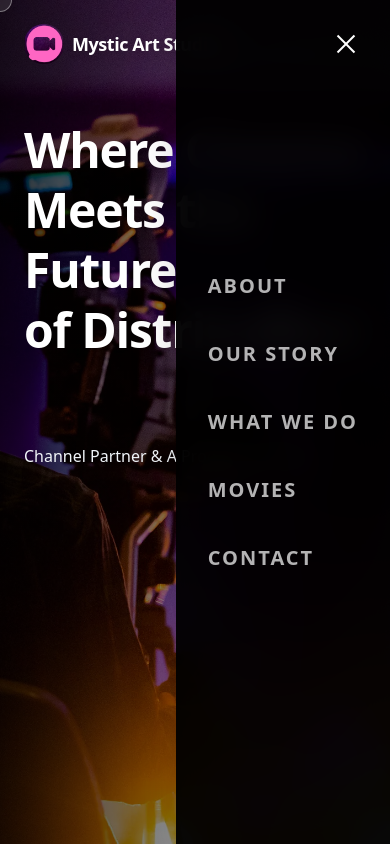
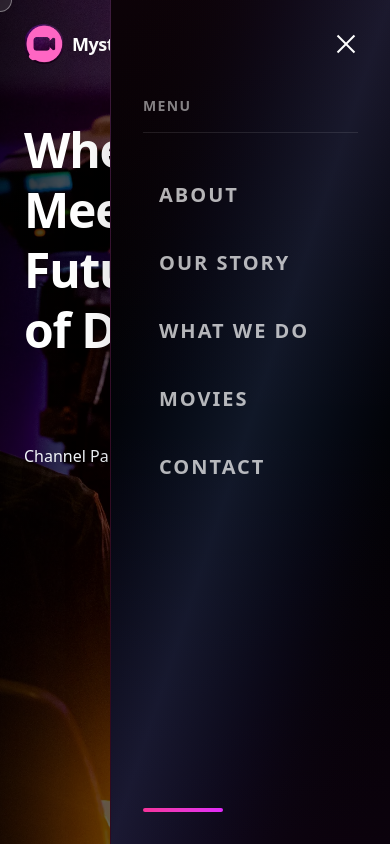
Before and after one commit to ChandanGowda17/mysticstudios, a React (Vite) app: page / in a window 390 px wide. Both pictures are taken after a click on the button 346 px from the left and 44 px from the top of the page. Shown: the top 844 px of the page. Built offline with nearby package versions, Linux system fonts and the light colour scheme.

Commit message:
Enhance mobile menu with gradient design and top-aligned layout

```diff
--- a/src/App.tsx
+++ b/src/App.tsx
@@ -227,19 +227,28 @@ export const App: React.FC = () => {
 
         {/* Mobile Dropdown Menu */}
         <div
-          className={`md:hidden fixed top-0 right-0 h-screen w-auto bg-black/95 backdrop-blur-lg transition-all duration-500 ease-in-out shadow-2xl ${mobileMenuOpen ? 'translate-x-0 opacity-100' : 'translate-x-full opacity-0'
+          className={`md:hidden fixed top-0 right-0 h-screen w-auto min-w-[280px] bg-gradient-to-br from-black via-gray-900 to-black backdrop-blur-xl transition-all duration-500 ease-in-out shadow-2xl border-l border-pink-500/20 ${mobileMenuOpen ? 'translate-x-0 opacity-100' : 'translate-x-full opacity-0'
             }`}
           style={{ zIndex: 550 }}
         >
-          <nav className="px-8 py-24 h-full flex items-center">
-            <ul className="flex flex-col space-y-6">
+          {/* Decorative gradient overlay */}
+          <div className="absolute inset-0 bg-gradient-to-b from-pink-500/5 via-transparent to-fuchsia-500/5 pointer-events-none" />
+
+          <nav className="relative px-8 pt-24 pb-8 h-full flex flex-col justify-start">
+            {/* Menu Title */}
+            <div className="mb-8 pb-4 border-b border-white/10">
+              <h3 className="text-sm font-bold uppercase tracking-widest text-white/50">Menu</h3>
+            </div>
+
+            {/* Navigation Links */}
+            <ul className="flex flex-col space-y-2">
               {[
                 { name: 'About', href: '#about' },
                 { name: 'Our Story', href: '#story' },
                 { name: 'What We Do', href: '#what-we-do' },
                 { name: 'Movies', href: '#clientele-movies' },
                 { name: 'Contact', href: '#contact' },
-              ].map((link) => (
+              ].map((link, index) => (
                 <li key={link.name}>
                   <a
                     href={link.href}
@@ -248,13 +257,23 @@ export const App: React.FC = () => {
                       lenisRef.current?.scrollTo(link.href)
                       setMobileMenuOpen(false)
                     }}
-                    className="block text-xl font-bold uppercase tracking-widest text-white/70 transition-all duration-300 hover:text-white hover:translate-x-2 py-2 whitespace-nowrap"
+                    className="group relative block text-xl font-bold uppercase tracking-widest text-white/70 transition-all duration-300 hover:text-white py-4 px-4 rounded-lg hover:bg-white/5 whitespace-nowrap"
+                    style={{
+                      transitionDelay: mobileMenuOpen ? `${index * 50}ms` : '0ms'
+                    }}
                   >
-                    {link.name}
+                    <span className="relative z-10">{link.name}</span>
+                    {/* Hover gradient effect */}
+                    <div className="absolute inset-0 bg-gradient-to-r from-pink-500/0 via-pink-500/10 to-fuchsia-500/0 opacity-0 group-hover:opacity-100 transition-opacity duration-300 rounded-lg" />
                   </a>
                 </li>
               ))}
             </ul>
+
+            {/* Decorative bottom element */}
+            <div className="mt-auto pt-8">
+              <div className="h-1 w-20 bg-gradient-to-r from-pink-500 to-fuchsia-500 rounded-full" />
+            </div>
           </nav>
         </div>
       </header>
```
